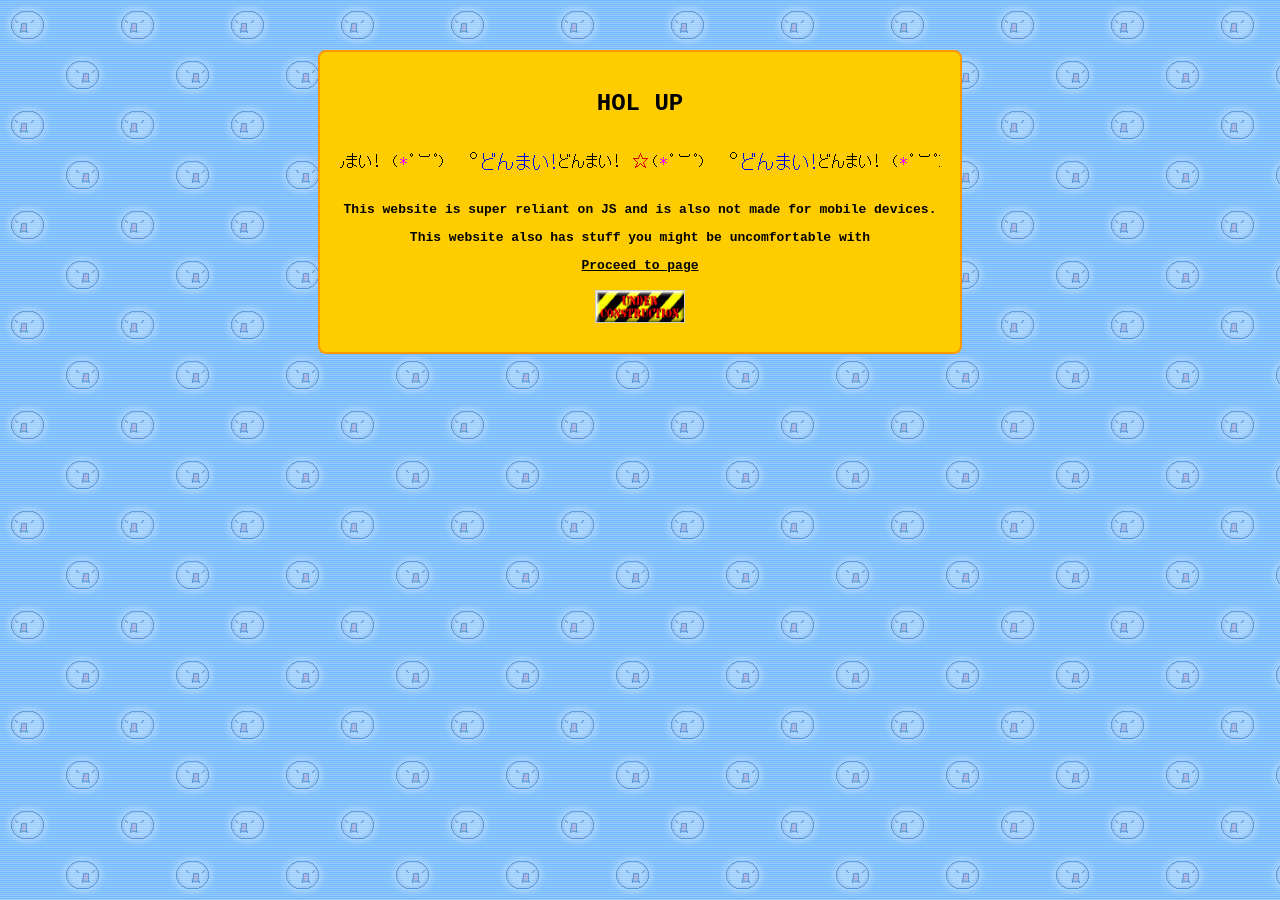
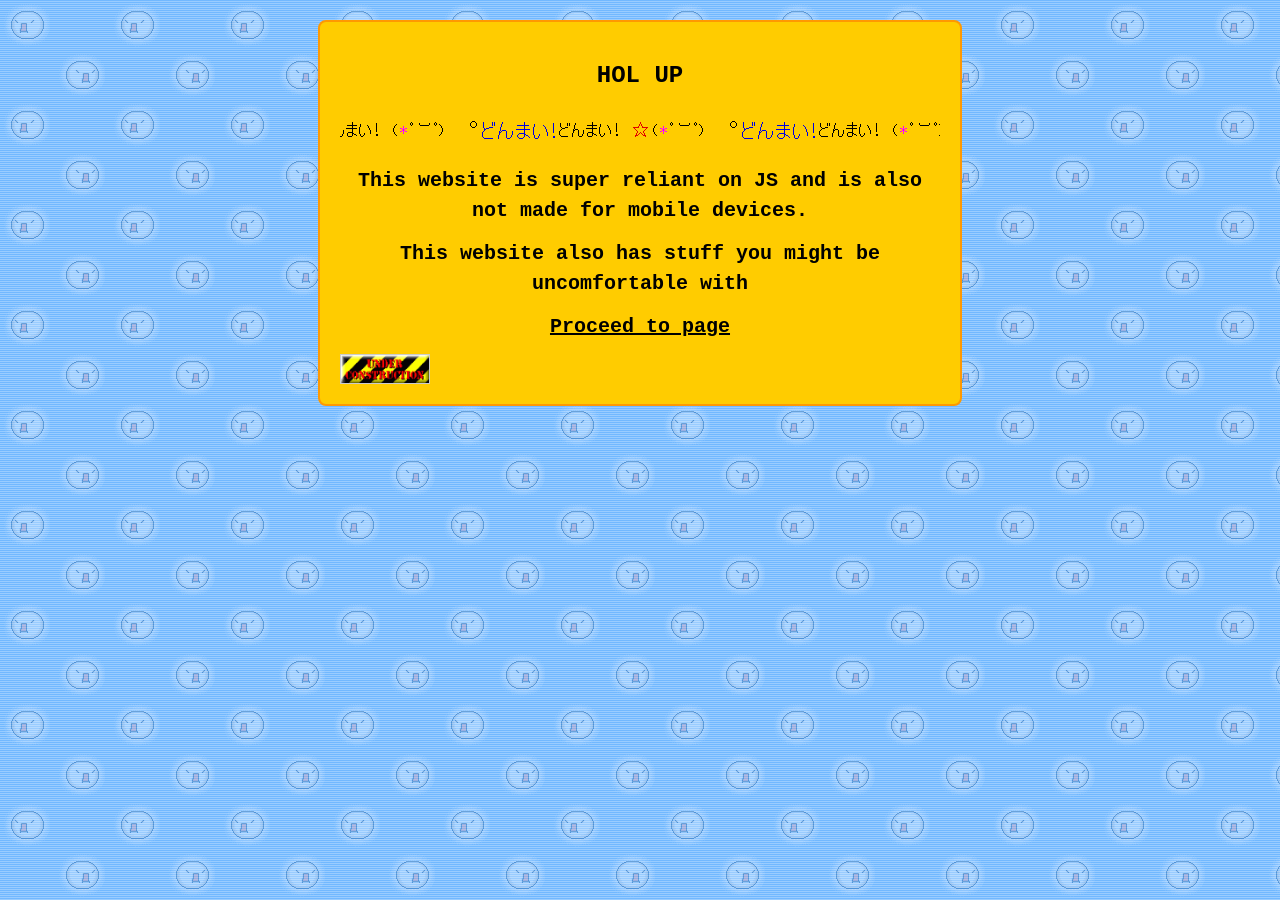
Before and after one commit to linuxfandudeguy/linuxfandudeguy.github.io, a Jekyll site: the page built from index.html, in a window 1280 px wide. Built offline with Jekyll 4.4.1, drawn with Linux system fonts in a browser that asks for light colours; some web fonts are replaced.

Commit message:
Update styles.css

```diff
--- a/assets/styles.css
+++ b/assets/styles.css
@@ -1,63 +1,76 @@
-/* === 2ちゃんねる-inspired full CSS === */
+/* === 2ちゃんねる-inspired CSS (Responsive) === */
 
-/* Body and global styles */
+/* === Font embedding === */
+@font-face {
+  font-family: "Web437_NEC_APC3";
+  src: url("assets/Web437_NEC_APC3_8x16.woff") format("woff");
+  font-weight: normal;
+  font-style: normal;
+  font-display: swap;
+}
+
 body {
   background-image: url('./kao_uwarn_blue.gif');
-  background-repeat: repeat; /* tiles the image */
+  background-repeat: repeat;
   background-color: #ffffff;
   color: #000000;
-  font-family: "MS PGothic", monospace;
-  font-size: 13px;
+  font-family: "MS PGothic", "Web437_NEC_APC3", monospace, sans-serif;
+  font-size: clamp(12px, 1.2vw, 14px); /* scales with screen */
   margin: 0;
   padding: 0;
-  line-height: 1.4;
+  line-height: 1.5;
 }
 
 /* Header */
 header {
   background-color: #e0e0e0;
-  font-family: "MS PGothic", monospace;
+  font-family: inherit;
   border-bottom: 2px solid #000;
-  padding: 8px 15px;
+  padding: 0.5rem 1rem;
   font-weight: bold;
   text-align: center;
+  font-size: clamp(14px, 2vw, 18px);
 }
 
 /* Main content container */
 main {
   max-width: 900px;
-  margin: 20px auto;
-  padding: 10px;
+  margin: 1rem auto;
+  padding: 0 1rem;
+  width: 100%;
 }
 
 /* Posts */
 .post {
   border-bottom: 1px dotted #aaa;
-  padding: 5px 0;
+  padding: 0.5rem 0;
 }
 
 .post .title {
   font-weight: bold;
   color: #008800;
-  margin-bottom: 2px;
+  margin-bottom: 0.25rem;
 }
 
 .post .subtitle {
   font-size: 0.9em;
   color: #555;
-  margin-left: 5px;
+  margin-left: 0.5rem;
 }
 
 .post .content {
-  margin-top: 3px;
+  margin-top: 0.3rem;
   white-space: pre-wrap;
+  word-break: break-word; /* prevents overflow */
 }
 
 /* Images */
 img {
   max-width: 100%;
-  margin-top: 5px;
+  height: auto;
+  margin-top: 0.5rem;
   border: 1px solid #ccc;
+  display: block;
 }
 
 /* Links */
@@ -65,7 +78,6 @@
   color: #0000FF;
   text-decoration: none;
 }
-
 a:hover {
   text-decoration: underline;
 }
@@ -73,107 +85,105 @@
 /* Footer */
 footer {
   text-align: center;
-  font-size: 10px;
+  font-size: 0.8rem;
   color: #555;
-  margin: 20px 0;
+  margin: 2rem 0 1rem;
 }
 
-/* === Base text styling for all text elements === */
+/* === Base text styling === */
 :where(p, h1, h2, h3, h4, h5, h6, span, li, a, div, pre) {
-  font-family: "MS PGothic", monospace;
-  font-size: 13px;
+  font-family: inherit;
+  font-size: inherit;
   color: #000000;
-  line-height: 1.4;
+  line-height: 1.5;
   margin: 0;
 }
 
-/* Paragraph spacing */
-p {
-  margin-bottom: 10px;
+p { margin-bottom: 0.8rem; }
+
+/* Headings */
+h1 { font-size: clamp(20px, 4vw, 24px); margin: 1rem 0 0.6rem; }
+h2 { font-size: clamp(18px, 3.5vw, 20px); margin: 0.8rem 0 0.5rem; }
+h3 { font-size: clamp(16px, 3vw, 17px); margin: 0.6rem 0 0.4rem; }
+h4 { font-size: clamp(14px, 2.5vw, 15px); margin: 0.5rem 0 0.3rem; }
+h5 { font-size: clamp(13px, 2vw, 14px); margin: 0.4rem 0 0.25rem; }
+h6 { font-size: clamp(12px, 1.8vw, 13px); margin: 0.3rem 0 0.2rem; }
+
+/* Lists */
+li {
+  margin-bottom: 0.5rem;
+  padding-left: 0.5rem;
 }
 
-/* Headings with individual spacing */
-h1 { font-size: 24px; font-weight: bold; margin: 15px 0 10px 0; }
-h2 { font-size: 20px; font-weight: bold; margin: 12px 0 8px 0; }
-h3 { font-size: 17px; font-weight: bold; margin: 10px 0 6px 0; }
-h4 { font-size: 15px; font-weight: bold; margin: 8px 0 5px 0; }
-h5 { font-size: 14px; font-weight: bold; margin: 6px 0 4px 0; }
-h6 { font-size: 13px; font-weight: bold; margin: 5px 0 3px 0; }
+/* Divs */
+div { margin-bottom: 0.8rem; }
 
-/* List items */
-li {
-  margin-bottom: 6px;
-  padding-left: 5px;
+/* Preformatted */
+pre {
+  font-family: "MS PGothic", monospace;
+  font-size: 0.9em;
+  white-space: pre-wrap;
+  margin-bottom: 0.8rem;
+  overflow-x: auto;
 }
 
-/* Span elements */
-span {
-  /* inherits base style */
-}
-
-/* Div elements */
-div {
-  margin-bottom: 10px;
-}
-
-/* Preformatted text */
-pre {
-  font-family: "MS PGothic", monospace;
-  font-size: 13px;
-  white-space: pre-wrap;
-  margin-bottom: 10px;
-}
-
-/* === Iframe styling with baby-blue border and custom scrollbars === */
+/* Iframe styling */
 iframe {
   border: 0;
   display: block;
-  margin: 10px auto;
-  padding: 10px;
+  margin: 1rem auto;
+  padding: 0.5rem;
   background-color: white;
-  box-shadow: 0 0 0 10px #89CFF0,
-              inset 0 0 0 3px #89CFF0;
-  width: 90%;
-  height: 600px;
-  scrollbar-width: thin; /* Firefox */
-  scrollbar-color: #89CFF0 #ffffff; /* thumb / track for Firefox */
+  box-shadow: 0 0 0 8px #89CFF0, inset 0 0 0 2px #89CFF0;
+  width: 100%;
+  max-width: 100%;
+  height: clamp(300px, 70vh, 600px);
+  scrollbar-width: thin;
+  scrollbar-color: #89CFF0 #ffffff;
 }
 
-/* Webkit scrollbars for Chrome, Safari, Edge */
-iframe::-webkit-scrollbar {
-  width: 12px;
-}
-
-iframe::-webkit-scrollbar-track {
-  background: #ffffff;
-}
-
+/* Webkit scrollbars */
+iframe::-webkit-scrollbar { width: 10px; }
+iframe::-webkit-scrollbar-track { background: #ffffff; }
 iframe::-webkit-scrollbar-thumb {
   background-color: #89CFF0;
   border-radius: 6px;
   border: 2px solid #ffffff;
 }
+iframe::-webkit-scrollbar-thumb:hover { background-color: #55aadd; }
 
-iframe::-webkit-scrollbar-thumb:hover {
-  background-color: #55aadd;
+/* HR divider */
+hr {
+  border: none;
+  height: 40px;
+  background: url('./8f42a18e.gif') repeat-x center;
+  margin: 1rem 0;
 }
 
-/* Horizontal rule styled like --- in markdown */
-hr {
-  border: none;
-  height: 50px;
-  background: url('./8f42a18e.gif') repeat-x center;
-  margin: 15px 0;
+/* StatusCafe widget */
+#statuscafe {
+  padding: 0.5rem;
+  background-color: azure;
+  border: 1px solid midnightblue;
+}
+#statuscafe-username {
+  margin-bottom: 0.5rem;
+}
+#statuscafe-content {
+  margin: 0 0.5rem 0.5rem;
 }
 
-#statuscafe {
-    padding: .5em;
-    background-color: azure;
-    border: 1px solid midnightblue;
+/* === Responsive tweaks === */
+@media (max-width: 768px) {
+  header { font-size: 1rem; padding: 0.5rem; }
+  main { padding: 0 0.5rem; }
+  iframe { height: 50vh; }
 }
-#statuscafe-username {
-    margin-bottom: .5em;
+
+@media (max-width: 480px) {
+  body { font-size: 12px; }
+  header { font-size: 0.9rem; }
+  iframe { height: 40vh; }
+  img { margin-top: 0.3rem; }
+  .post { padding: 0.3rem 0; }
 }
-#statuscafe-content {
-    margin: 0 1em 0.5em 1em;
-}
```
